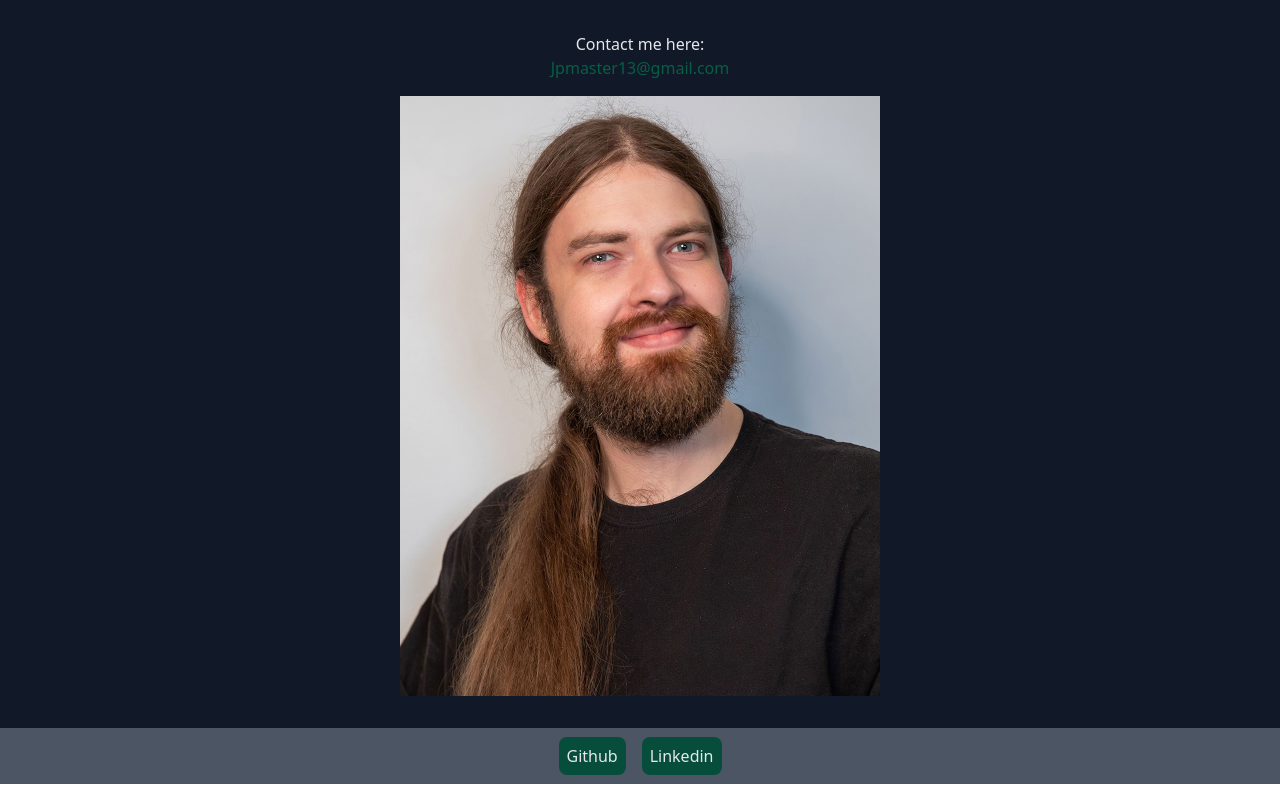
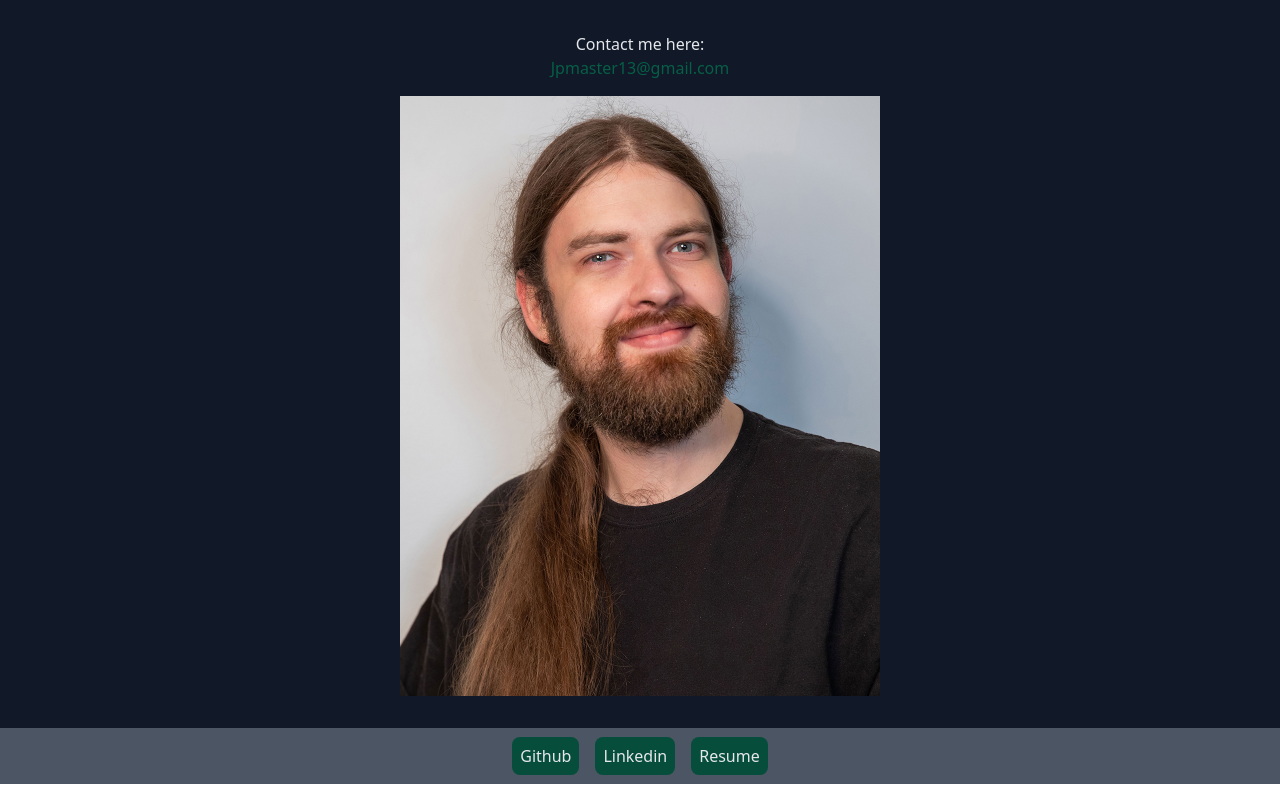
Before and after one commit to MorgansPlayGames/portfolio-2021, a React (Create React App) app: page /contact in a window 1280 px wide. Shown: the part 432-1232 px from the top of the page. Built offline with nearby package versions, Linux system fonts and the light colour scheme.

Commit message:
Added resume

```diff
--- a/src/components/Footer.js
+++ b/src/components/Footer.js
@@ -5,6 +5,7 @@ function Footer() {
   return (
     <footer className="my-4 p-4 bg-gray-600">
       <GitButton />
+      <a className="bg-green-900 rounded-lg p-2 m-2" href="https://docs.google.com/document/d/1qqWsuTGUr_tNZKjUqWaFZM9ZrQ5ajD-uNg9LgbvJ2ZE/edit?usp=sharing" target="_blank">Resume</a>
     </footer>
   );
 }
```
